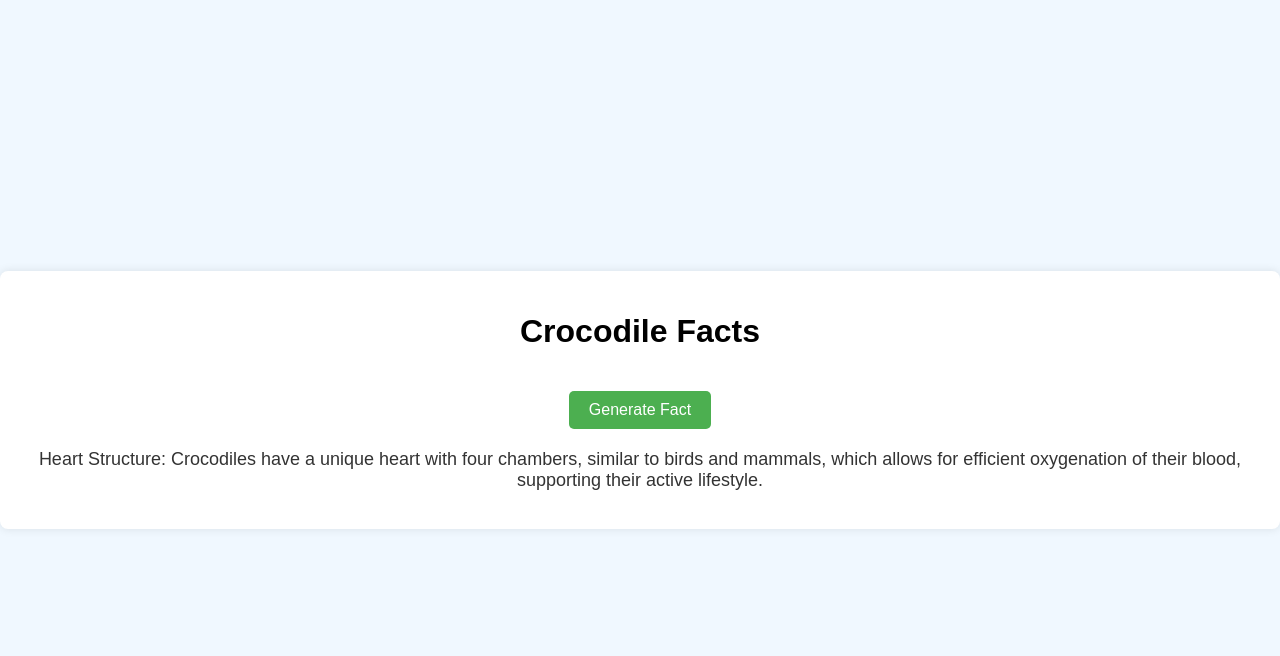
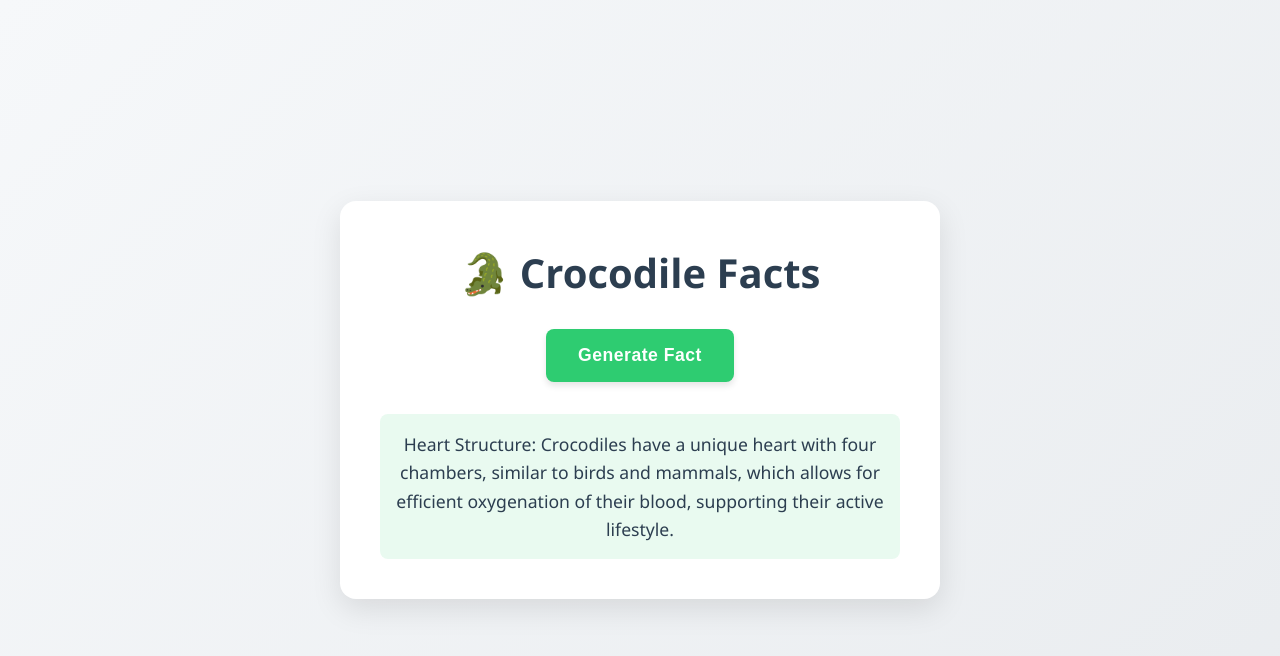
Before and after one commit to ali-at-pieces/crocsfacts, a plain HTML site: page index.html in a window 1280 px wide. Both pictures are taken after a click on the button "Generate Fact". Drawn offline with Linux system fonts and the light colour scheme.

Commit message:
Update index.html

```diff
--- a/index.html
+++ b/index.html
@@ -5,49 +5,134 @@
     <meta name="viewport" content="width=device-width, initial-scale=1.0">
     <title>Crocodile Facts</title>
     <style>
+        :root {
+            --primary-color: #2ecc71;
+            --primary-dark: #27ae60;
+            --background-color: #f6f8fa;
+            --text-color: #2c3e50;
+            --shadow-color: rgba(0, 0, 0, 0.1);
+            --container-bg: #ffffff;
+        }
+
+        * {
+            margin: 0;
+            padding: 0;
+            box-sizing: border-box;
+        }
+
         body {
-            font-family: Arial, sans-serif;
-            background-color: #f0f8ff;
+            font-family: 'Segoe UI', system-ui, -apple-system, sans-serif;
+            background-color: var(--background-color);
+            background-image: linear-gradient(135deg, #f6f8fa 0%, #e9ecef 100%);
             display: flex;
             justify-content: center;
             align-items: center;
-            height: 100vh;
-            margin: 0;
+            min-height: 100vh;
+            padding: 1rem;
+            color: var(--text-color);
+            line-height: 1.6;
         }
 
         .container {
             text-align: center;
-            background-color: #fff;
-            padding: 20px;
-            border-radius: 8px;
-            box-shadow: 0 0 10px rgba(0, 0, 0, 0.1);
+            background-color: var(--container-bg);
+            padding: 2.5rem;
+            border-radius: 1rem;
+            box-shadow: 0 10px 30px var(--shadow-color);
+            max-width: 600px;
+            width: 100%;
+            transition: transform 0.3s ease;
+        }
+
+        .container:hover {
+            transform: translateY(-5px);
+        }
+
+        h1 {
+            font-size: 2.5rem;
+            margin-bottom: 1.5rem;
+            color: var(--text-color);
+            font-weight: 700;
         }
 
         button {
-            padding: 10px 20px;
-            font-size: 16px;
+            padding: 1rem 2rem;
+            font-size: 1.1rem;
             cursor: pointer;
-            background-color: #4CAF50;
+            background-color: var(--primary-color);
             color: white;
             border: none;
-            border-radius: 5px;
-            margin-top: 20px;
+            border-radius: 0.5rem;
+            transition: all 0.3s ease;
+            font-weight: 600;
+            letter-spacing: 0.5px;
+            box-shadow: 0 4px 6px var(--shadow-color);
         }
 
         button:hover {
-            background-color: #45a049;
+            background-color: var(--primary-dark);
+            transform: translateY(-2px);
+            box-shadow: 0 6px 8px var(--shadow-color);
+        }
+
+        button:active {
+            transform: translateY(0);
+            box-shadow: 0 2px 4px var(--shadow-color);
         }
 
         #factDisplay {
-            margin-top: 20px;
-            font-size: 18px;
-            color: #333;
+            margin-top: 2rem;
+            font-size: 1.1rem;
+            color: var(--text-color);
+            padding: 1rem;
+            border-radius: 0.5rem;
+            background-color: rgba(46, 204, 113, 0.1);
+            min-height: 100px;
+            display: flex;
+            align-items: center;
+            justify-content: center;
+            transition: opacity 0.3s ease;
+        }
+
+        #factDisplay:empty {
+            background-color: transparent;
+        }
+
+        /* Responsive Design */
+        @media (max-width: 768px) {
+            .container {
+                padding: 1.5rem;
+                margin: 1rem;
+            }
+
+            h1 {
+                font-size: 2rem;
+            }
+
+            button {
+                padding: 0.8rem 1.6rem;
+                font-size: 1rem;
+            }
+
+            #factDisplay {
+                font-size: 1rem;
+            }
+        }
+
+        /* Animation for fact transition */
+        @keyframes fadein {
+            from { opacity: 0; }
+            to { opacity: 1; }
+        }
+
+        .fade-in {
+            animation: fadein 0.5s;
         }
     </style>
 </head>
 <body>
     <div class="container">
-        <h1>Crocodile Facts</h1>
+        <h1>🐊 Crocodile Facts</h1>
         <button id="generateFactButton">Generate Fact</button>
         <p id="factDisplay"></p>
     </div>
@@ -66,9 +151,15 @@
         ];
 
         document.getElementById('generateFactButton').addEventListener('click', function() {
+            const factDisplay = document.getElementById('factDisplay');
             const randomIndex = Math.floor(Math.random() * crocodileFacts.length);
-            const randomFact = crocodileFacts[randomIndex];
-            document.getElementById('factDisplay').textContent = randomFact;
+            factDisplay.style.opacity = '0';
+
+            setTimeout(() => {
+                factDisplay.textContent = crocodileFacts[randomIndex];
+                factDisplay.style.opacity = '1';
+                factDisplay.classList.add('fade-in');
+            }, 300);
         });
     </script>
 </body>
```
